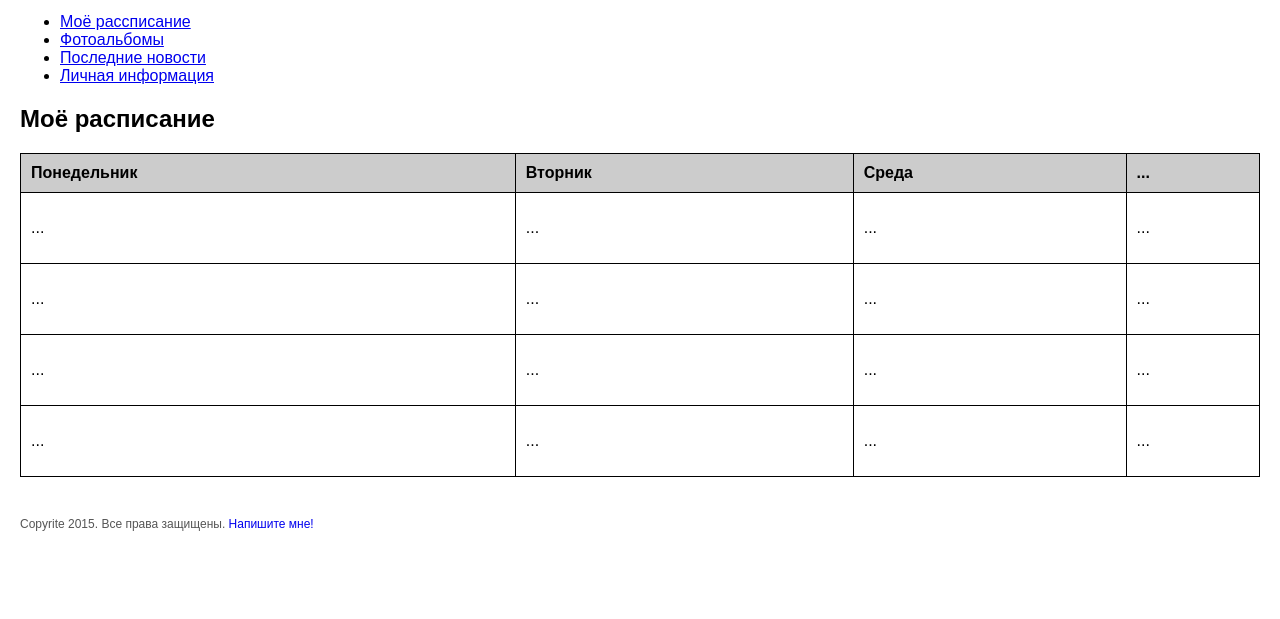
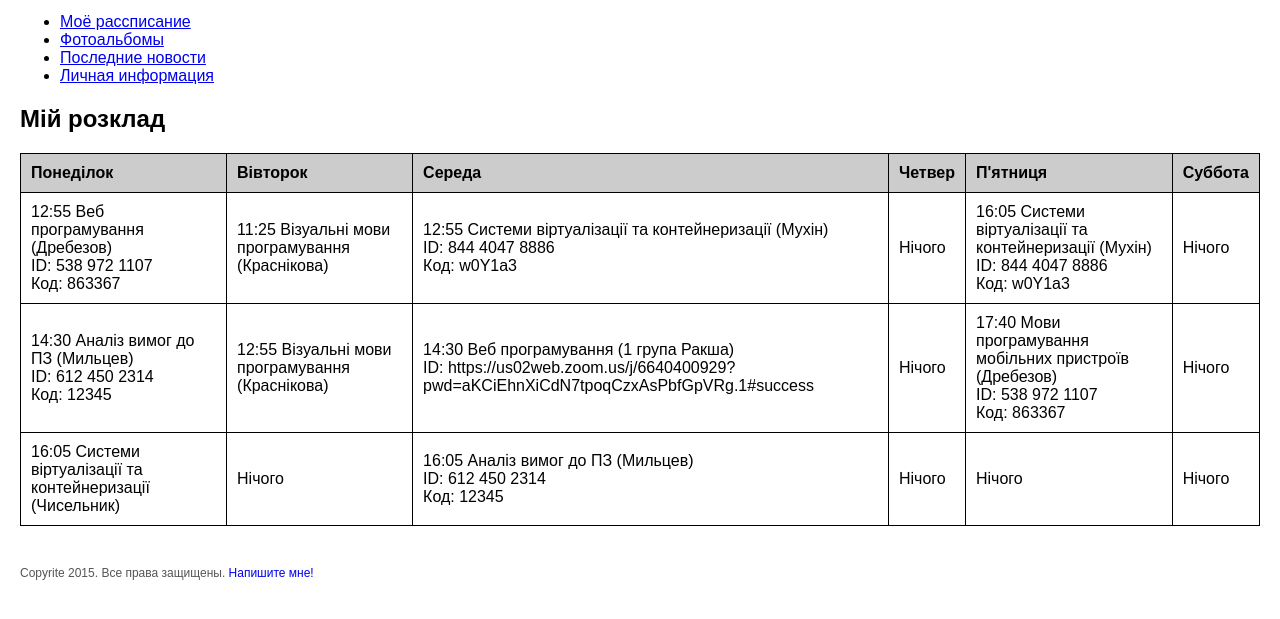
Before and after one commit to NeOpa4a/WebProg_Lab3, a website built with webpack: page src/pages/rozklad.html in a window 1280 px wide. Shown: the part 67-686 px from the top of the page. Built offline with nearby package versions, Linux system fonts and the light colour scheme.

Commit message:
fix pages

```diff
--- a/src/pages/rozklad.html
+++ b/src/pages/rozklad.html
@@ -72,41 +72,62 @@
       </ul>
     </header>
 
-    <div class="schedule">
-      <h2>Моё расписание</h2>
+    <h2>Мій розклад</h2>
     <table>
       <tr>
-          <th>Понедельник</th>
-          <th>Вторник</th>
-          <th>Среда</th>
-          <th>...</th>
+        <th>Понеділок</th>
+        <th>Вівторок</th>
+        <th>Середа</th>
+        <th>Четвер</th>
+        <th>П'ятниця</th>
+        <th>Суббота</th>
       </tr>
       <tr>
-          <td>...</td>
-          <td>...</td>
-          <td>...</td>
-          <td>...</td>
+        <td>
+          12:55 Веб програмування (Дребезов)<br />ID: 538 972 1107<br />Код:
+          863367
+        </td>
+        <td>11:25 Візуальні мови програмування (Краснікова)</td>
+        <td>
+          12:55 Системи віртуалізації та контейнеризації (Мухін)<br />ID: 844
+          4047 8886<br />Код: w0Y1a3
+        </td>
+        <td>Нічого</td>
+        <td>
+          16:05 Системи віртуалізації та контейнеризації (Мухін)<br />ID: 844
+          4047 8886<br />Код: w0Y1a3
+        </td>
+        <td>Нічого</td>
       </tr>
       <tr>
-          <td>...</td>
-          <td>...</td>
-          <td>...</td>
-          <td>...</td>
+        <td>
+          14:30 Аналіз вимог до ПЗ (Мильцев)<br />ID: 612 450 2314<br />Код:
+          12345
+        </td>
+        <td>12:55 Візуальні мови програмування (Краснікова)</td>
+        <td>
+          14:30 Веб програмування (1 група Ракша)<br />ID:
+          https://us02web.zoom.us/j/6640400929?pwd=aKCiEhnXiCdN7tpoqCzxAsPbfGpVRg.1#success<br />
+        </td>
+        <td>Нічого</td>
+        <td>
+          17:40 Мови програмування мобільних пристроїв (Дребезов)<br />ID: 538
+          972 1107<br />Код: 863367
+        </td>
+        <td>Нічого</td>
       </tr>
       <tr>
-          <td>...</td>
-          <td>...</td>
-          <td>...</td>
-          <td>...</td>
-        </tr>
-        <tr>
-          <td>...</td>
-          <td>...</td>
-          <td>...</td>
-          <td>...</td>
+        <td>16:05 Системи віртуалізації та контейнеризації (Чисельник)</td>
+        <td>Нічого</td>
+        <td>
+          16:05 Аналіз вимог до ПЗ (Мильцев)<br />ID: 612 450 2314<br />Код:
+          12345
+        </td>
+        <td>Нічого</td>
+        <td>Нічого</td>
+        <td>Нічого</td>
       </tr>
     </table>
-    </div>
 
     <footer>
       <p>Copyrіte 2015. Все права защищены. <a href="#">Напишите мне!</a></p>
```
Also changed, not shown: src/pages/index.html (+3 -1 lines), src/pages/news.html (+54 -14 lines), src/assets/img/photo.jpeg (added), src/assets/img/photo2.jpeg (added), src/assets/img/photo3.jpeg (added), src/assets/img/photo4.jpeg (added). Lines whose indentation alone changed are shown as unchanged.
